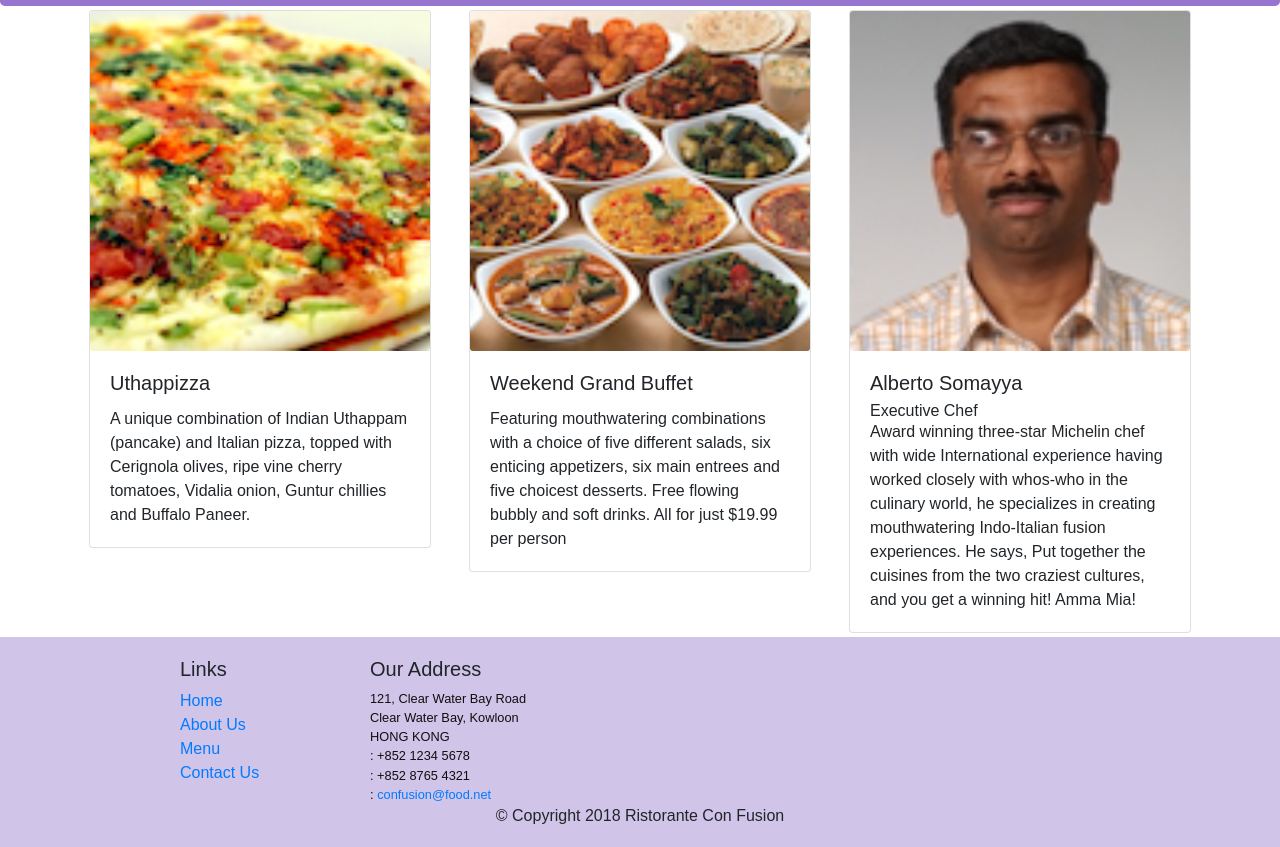
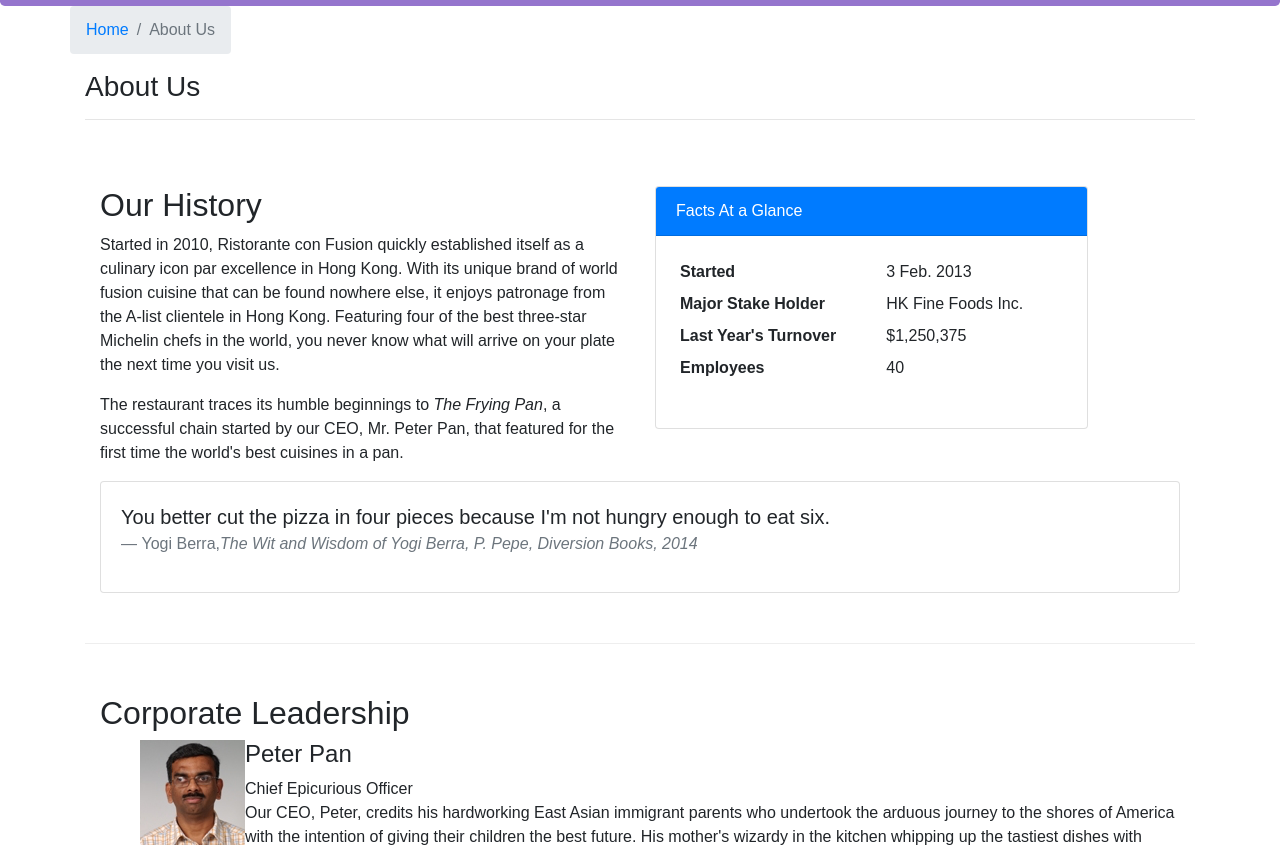
Before and after one commit to DaWenGe/react-coursera-course, a React (Create React App) app: page /aboutus in a window 1280 px wide. Before the commit this address led to /home. Shown: the part 336-1183 px from the top of the page. Built offline with nearby package versions, Linux system fonts and the light colour scheme; the HTML template or start-up script is replaced by a standard one.

Commit message:
Assignment 2 Complete

```diff
--- /dev/null
+++ b/src/components/AboutComponent.js
@@ -0,0 +1,117 @@
+import React from "react";
+import {
+    Breadcrumb,
+    BreadcrumbItem,
+    Card,
+    CardBody,
+    CardHeader,
+    Media
+} from "reactstrap";
+import { Link } from "react-router-dom";
+
+function RenderLeader({ leader }) {
+    return (
+        <Media>
+            <Media left href="#">
+                <Media object src={leader.image} alt={leader.name} />
+            </Media>
+            <Media body right>
+                <Media heading>{leader.name}</Media>
+                <Media>{leader.designation}</Media>
+                {leader.description}
+            </Media>
+        </Media>
+    );
+}
+
+function About(props) {
+    const leaders = props.leaders.map(leader => (
+        <RenderLeader leader={leader} />
+    ));
+
+    return (
+        <div className="container">
+            <div className="row">
+                <Breadcrumb>
+                    <BreadcrumbItem>
+                        <Link to="/home">Home</Link>
+                    </BreadcrumbItem>
+                    <BreadcrumbItem active>About Us</BreadcrumbItem>
+                </Breadcrumb>
+                <div className="col-12">
+                    <h3>About Us</h3>
+                    <hr />
+                </div>
+            </div>
+            <div className="row row-content">
+                <div className="col-12 col-md-6">
+                    <h2>Our History</h2>
+                    <p>
+                        Started in 2010, Ristorante con Fusion quickly
+                        established itself as a culinary icon par excellence in
+                        Hong Kong. With its unique brand of world fusion cuisine
+                        that can be found nowhere else, it enjoys patronage from
+                        the A-list clientele in Hong Kong. Featuring four of the
+                        best three-star Michelin chefs in the world, you never
+                        know what will arrive on your plate the next time you
+                        visit us.
+                    </p>
+                    <p>
+                        The restaurant traces its humble beginnings to{" "}
+                        <em>The Frying Pan</em>, a successful chain started by
+                        our CEO, Mr. Peter Pan, that featured for the first time
+                        the world's best cuisines in a pan.
+                    </p>
+                </div>
+                <div className="col-12 col-md-5">
+                    <Card>
+                        <CardHeader className="bg-primary text-white">
+                            Facts At a Glance
+                        </CardHeader>
+                        <CardBody>
+                            <dl className="row p-1">
+                                <dt className="col-6">Started</dt>
+                                <dd className="col-6">3 Feb. 2013</dd>
+                                <dt className="col-6">Major Stake Holder</dt>
+                                <dd className="col-6">HK Fine Foods Inc.</dd>
+                                <dt className="col-6">Last Year's Turnover</dt>
+                                <dd className="col-6">$1,250,375</dd>
+                                <dt className="col-6">Employees</dt>
+                                <dd className="col-6">40</dd>
+                            </dl>
+                        </CardBody>
+                    </Card>
+                </div>
+                <div className="col-12">
+                    <Card>
+                        <CardBody className="bg-faded">
+                            <blockquote className="blockquote">
+                                <p className="mb-0">
+                                    You better cut the pizza in four pieces
+                                    because I'm not hungry enough to eat six.
+                                </p>
+                                <footer className="blockquote-footer">
+                                    Yogi Berra,
+                                    <cite title="Source Title">
+                                        The Wit and Wisdom of Yogi Berra, P.
+                                        Pepe, Diversion Books, 2014
+                                    </cite>
+                                </footer>
+                            </blockquote>
+                        </CardBody>
+                    </Card>
+                </div>
+            </div>
+            <div className="row row-content">
+                <div className="col-12">
+                    <h2>Corporate Leadership</h2>
+                </div>
+                <div className="col-12">
+                    <Media list>{leaders}</Media>
+                </div>
+            </div>
+        </div>
+    );
+}
+
+export default About;
--- a/src/components/MainComponent.js
+++ b/src/components/MainComponent.js
@@ -2,6 +2,7 @@
 import Home from "./HomeComponent";
 import Menu from "./MenuComponent";
 import Contact from "./ContactComponent";
+import About from "./AboutComponent";
 import DishDetail from "./DishDetailComponent";
 import Header from "./HeaderComponent";
 import Footer from "./FooterComponent";
@@ -55,6 +56,10 @@
           />
           <Route path="/menu/:dishId" component={DishWithId} />
           <Route exact path="/contactus" component={Contact} />
+          <Route
+            path="/aboutus"
+            component={() => <About leaders={this.state.leaders} />}
+          />
           <Redirect to="/home" />
         </Switch>
         <Footer />
```
